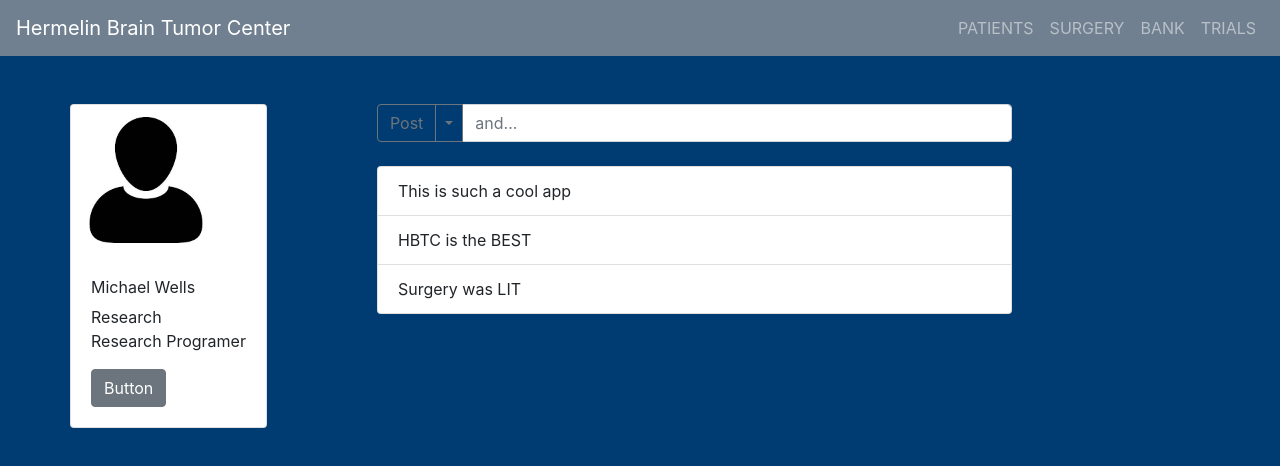
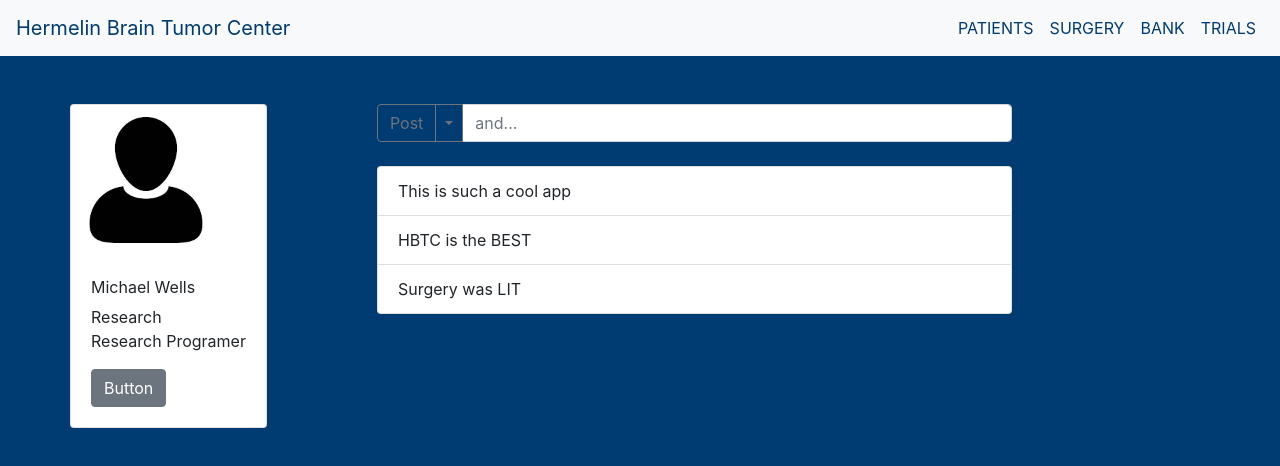
Before and after one commit to mwells21/neuronReact, a React (Create React App) app in the folder neuron/: page / in a window 1280 px wide. Shown: the top 466 px of the page. Built offline with nearby package versions, Linux system fonts and the light colour scheme.

Commit message:
style changes

```diff
--- a/neuron/src/App.css
+++ b/neuron/src/App.css
@@ -5,12 +5,17 @@
 
 }
 
+a.nav-link{
+  color : #003b71;
+}
 
+a.navbar-brand{
+  color:#003b71;
+}
 
-
-
-nav.mb-5.navbar.navbar-expand-md.navbar-dark.bg-primary{
-  background-color: slategray !important;
+nav.mb-5.navbar.navbar-expand-md.navbar-light .bg-primary{
+  background-color: #ffff !important;
+  color: #003b71;
 }
 
 .App{
@@ -20,6 +25,7 @@ nav.mb-5.navbar.navbar-expand-md.navbar-dark.bg-primary{
   min-height: 100%
 }
 
+
 .feedConatiner{
   min-height: 1000px;
 }
--- a/neuron/src/components/appNav.jsx
+++ b/neuron/src/components/appNav.jsx
@@ -27,7 +27,7 @@ class AppNav extends Component {
     render(){
         return(
             <div>
-            <Navbar color ="primary" dark expand="md" className = "mb-5" >
+            <Navbar color ="primary"color= "light" expand="md" className = "mb-5" >
                 <NavbarBrand href="/">Hermelin Brain Tumor Center</NavbarBrand>
                 <NavbarToggler onClick={this.toggle} />
                 <Collapse isOpen={this.state.isOpen} navbar>
```
